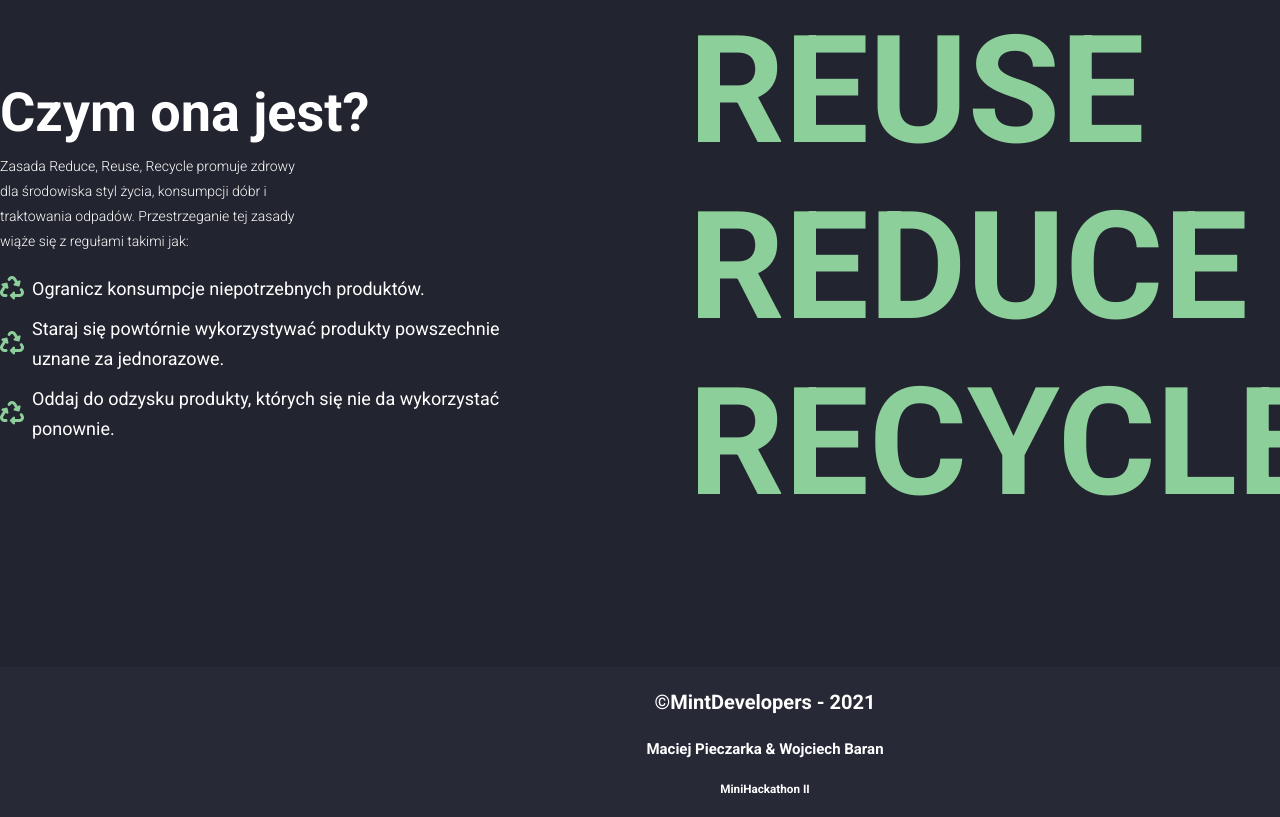
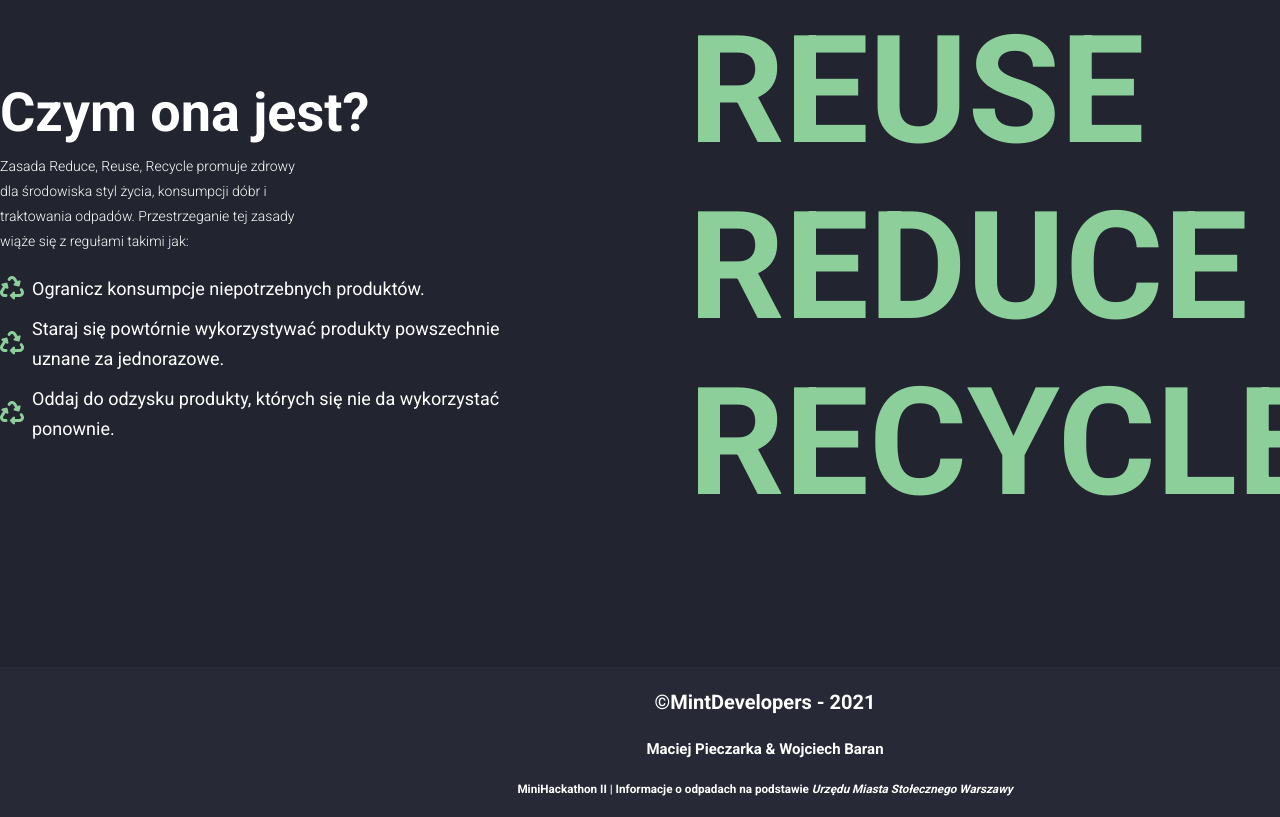
Before and after one commit to maciejpieczarka/MintDevelopers-Recykling, a plain HTML site: page index.html in a window 1280 px wide. Shown: the part 1733-2550 px from the top of the page. Drawn offline with nearby package versions, Linux system fonts and the light colour scheme.

Commit message:
Fix bugs and Update footer content

```diff
--- a/index.html
+++ b/index.html
@@ -168,7 +168,7 @@
         <div class="container flex">
             <h1>&copy;MintDevelopers - 2021</h1>
             <h2>Maciej Pieczarka & Wojciech Baran</h2>
-            <h3>MiniHackathon II</h3>
+            <h3>MiniHackathon II | Informacje o odpadach na podstawie <i>Urzędu Miasta Stołecznego Warszawy</i></h3>
         </div>
     </footer>
 </body>
--- a/res/scss/_globals.scss
+++ b/res/scss/_globals.scss
@@ -25,7 +25,7 @@ body {
     padding: 0;
     font-family: var(--main-font);
     color: var(--main-font-color);
-    overflow: hidden;
+    overflow-x: hidden;
 }
 
 a {
```
Also changed, not shown: res/css/main.css, 1 other file.
